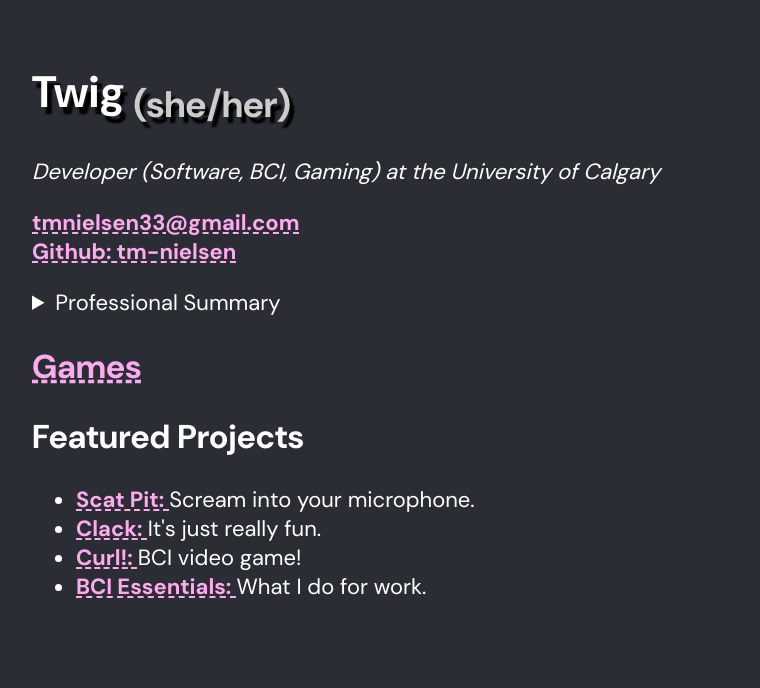
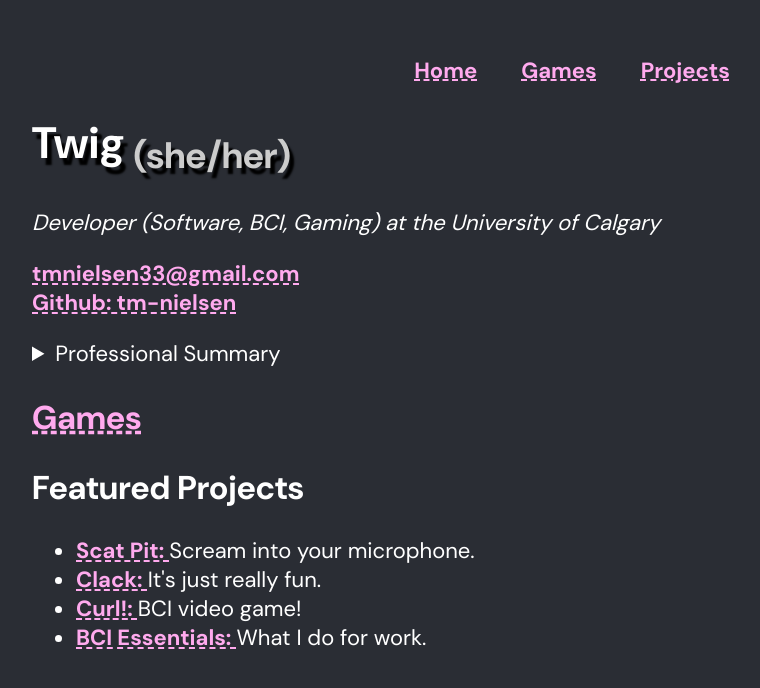
Before and after one commit to tm-nielsen/portfolio-site, a Jekyll site: the page built from index.md, in a window 1280 px wide. Shown: the top 688 px of the page, without its empty margins (68-828 px from the left). Built offline with Jekyll 4.4.1, drawn with Linux system fonts in a browser that asks for light colours.

Commit message:
Added nav header

```diff
--- /dev/null
+++ b/_includes/nav-header.html
@@ -0,0 +1,9 @@
+<header>
+    <nav>
+        <ul>
+            <li><a href="/">Home</a></li>
+            <li><a href="/games">Games</a></li>
+            <li><a href="/projects">Projects</a></li>
+        </ul>
+    </nav>
+</header>
--- a/_layouts/base.html
+++ b/_layouts/base.html
@@ -2,6 +2,7 @@
 <html lang="en">
     <head>{%- include head.html -%}</head>
     <body>
+        {%- include nav-header.html -%}
         <main>{{ content }}</main>
         <script src="/scripts/input_cookies.js" defer></script>
     </body>
--- a/css/style.css
+++ b/css/style.css
@@ -7,8 +7,7 @@
   --main-colour-faded: #ccc;
   --accent-colour-faded: #c9b;
 
-  display: flex;
-  padding: 2vw 2.5vw;
+  padding: 2vw 4vw;
 
   background-color: var(--bg-colour);
   color: var(--main-colour);
@@ -33,6 +32,16 @@
 
 ul, ol {
   padding-left: 2em;
+}
+
+nav ul {
+  display: flex;
+  justify-content: center;
+
+  padding: 0;
+  gap: 2em;
+
+  li { list-style: none; }
 }
 
 label {
```
